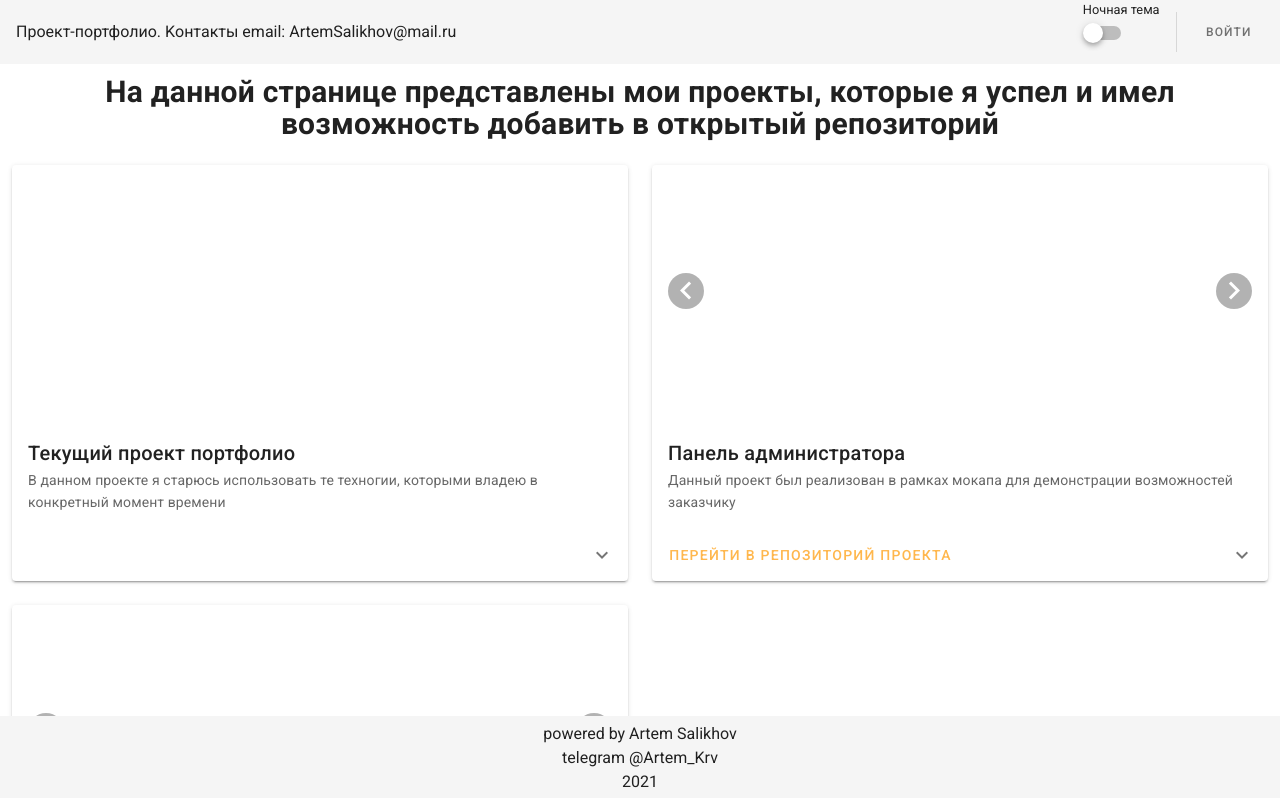
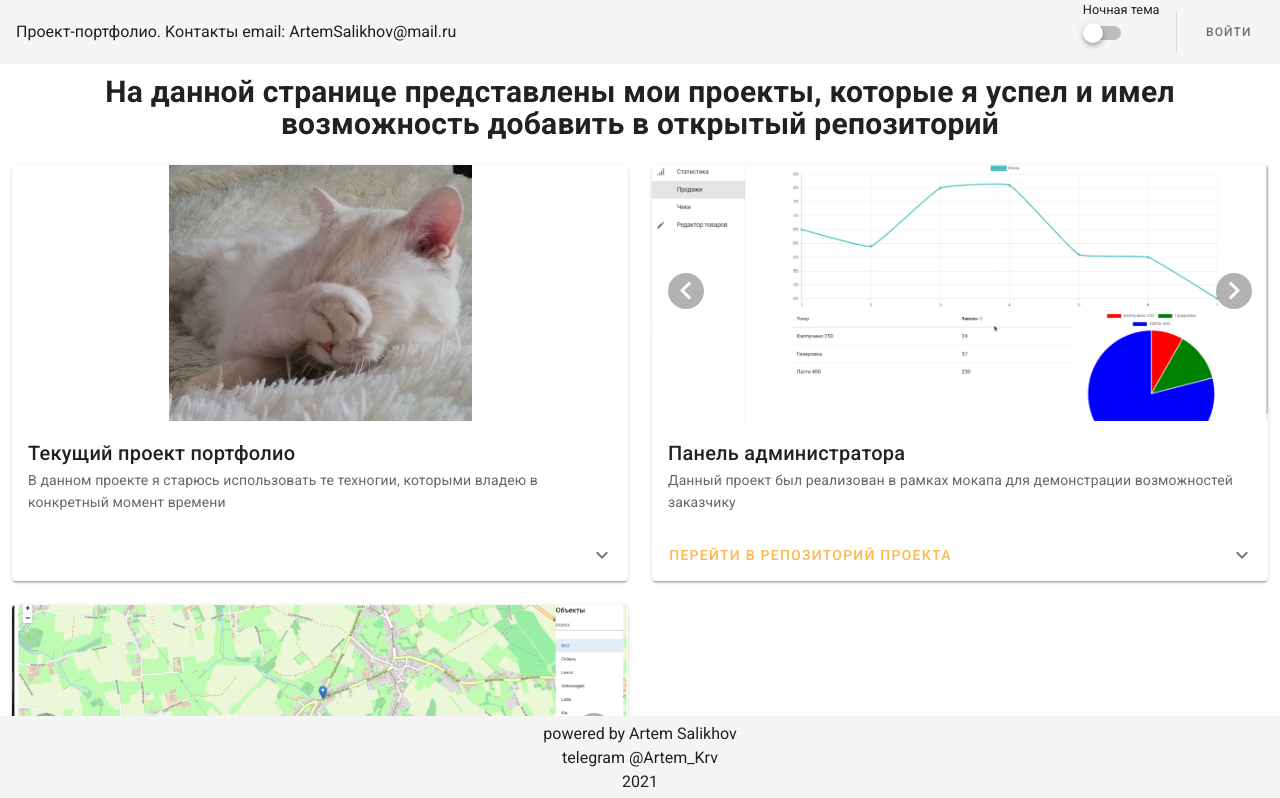
Before and after one commit to CrKot/myPortfolio-front, a Nuxt app: page /projects in a window 1280 px wide. Shown: the top 798 px of the page. Built offline with nearby package versions, Linux system fonts and the light colour scheme; no server answers.

Commit message:
rm not valid value

```diff
--- a/pages/projects.vue
+++ b/pages/projects.vue
@@ -16,7 +16,6 @@
               hide-delimiters
             >
               <v-carousel-item
-                exact
                 v-for="image in project.images"
                 :key="image"
                 max-height="20vw"
```
